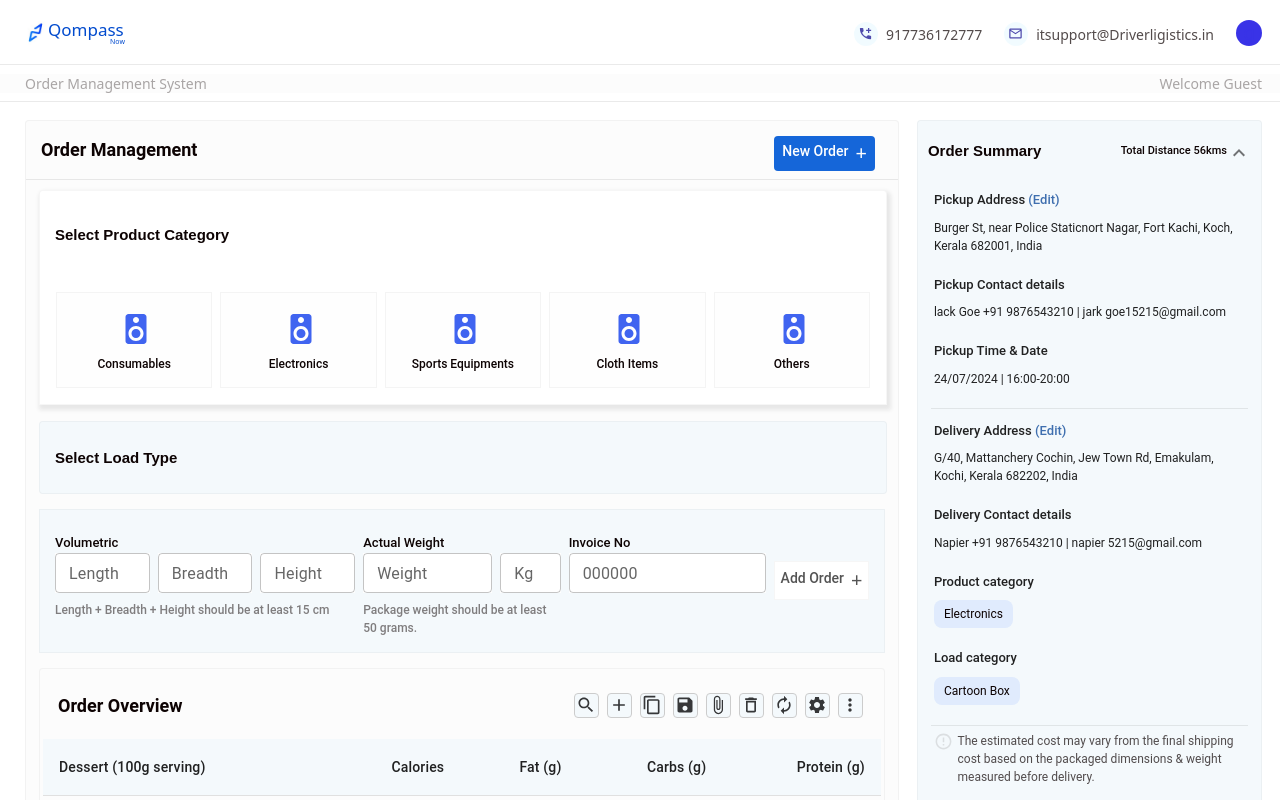
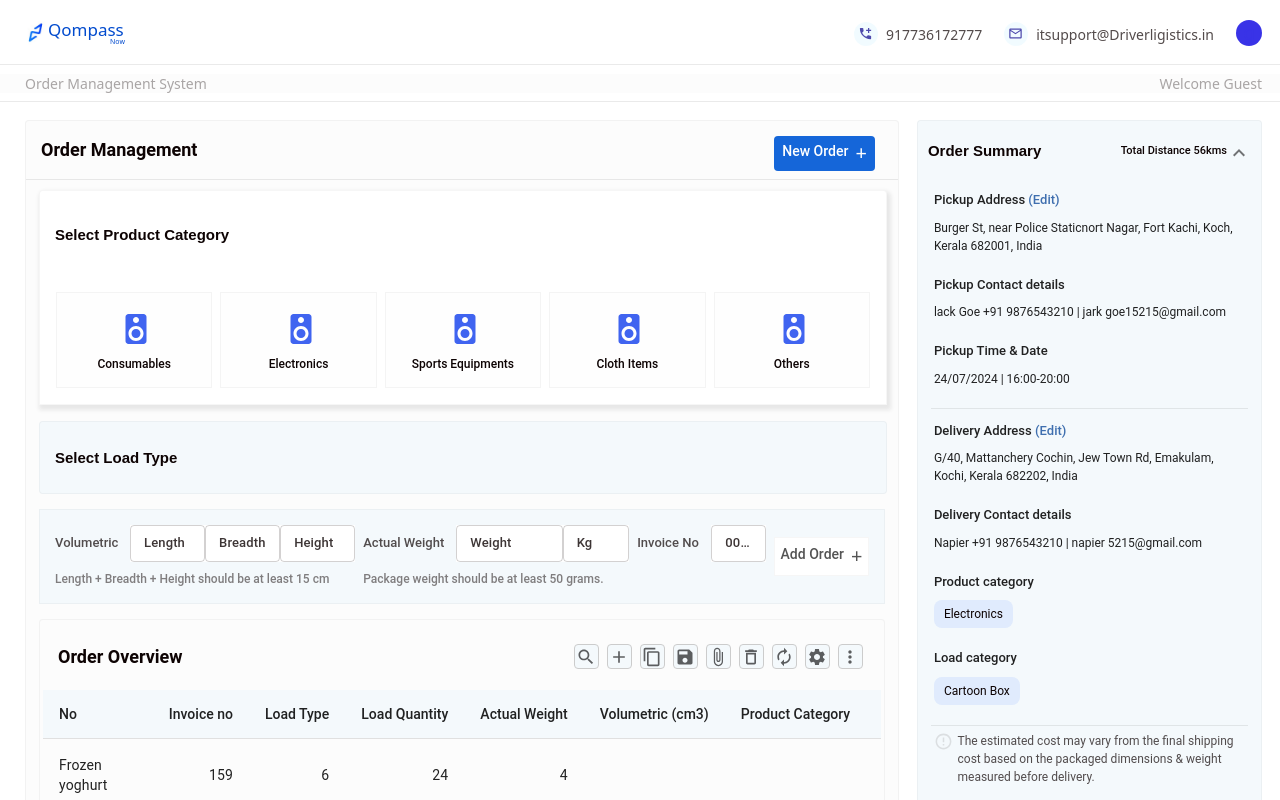
Before and after one commit to rithu1010/DriverLogistics_Project, a React (Create React App) app: page / in a window 1280 px wide. Shown: the top 800 px of the page. Built offline with nearby package versions, Linux system fonts and the light colour scheme.

Commit message:
volumetric design changes

```diff
--- a/src/Views/orderManagement/orderOverview.js
+++ b/src/Views/orderManagement/orderOverview.js
@@ -83,11 +83,23 @@ const OrderOverview = () => {
                 >
                   <TableHead sx={{ backgroundColor: "#f4f9fc" }}>
                     <TableRow>
-                      <TableCell>Dessert (100g serving)</TableCell>
-                      <TableCell align="right">Calories</TableCell>
-                      <TableCell align="right">Fat&nbsp;(g)</TableCell>
-                      <TableCell align="right">Carbs&nbsp;(g)</TableCell>
-                      <TableCell align="right">Protein&nbsp;(g)</TableCell>
+                      <TableCell sx={style.tablecelltd}>No</TableCell>
+                      <TableCell sx={style.tablecelltd}>Invoice no</TableCell>
+                      <TableCell sx={style.tablecelltd}>Load Type</TableCell>
+                      <TableCell sx={style.tablecelltd}>
+                        Load Quantity
+                      </TableCell>
+                      <TableCell sx={style.tablecelltd}>
+                        Actual Weight
+                      </TableCell>
+                      <TableCell sx={style.tablecelltd}>
+                        Volumetric (cm3)
+                      </TableCell>
+                      <TableCell sx={style.tablecelltd}>
+                        Product Category
+                      </TableCell>
+                      <TableCell sx={style.tablecelltd}>HAZMAT class</TableCell>
+                      <TableCell sx={style.tablecelltd}>Action</TableCell>
                     </TableRow>
                   </TableHead>
                   <TableBody>
--- a/src/Views/orderManagement/selectproductCatogory.js
+++ b/src/Views/orderManagement/selectproductCatogory.js
@@ -221,9 +221,12 @@ const ProductCategory = () => {
           <Grid container spacing={1}>
             {/* Volumetric */}
             <Grid item xs={12} md={4.5} sm={12}>
+              <Grid container spacing={0}>
+                <Grid item xs={12} sm={2.5} md={3} lg={3} xl={3}>
                   <Typography sx={style.formLabel}>Volumetric</Typography>
-              <Grid container spacing={1}>
-                <Grid item xs={6} sm={4} md={4} lg={4} xl={4}>
+                </Grid>
+                {/* <Grid item xs={6} sm={0.5} md={0.5} lg={0.5} xl={0.5}></Grid> */}
+                <Grid item xs={12} sm={3} md={3} lg={3} xl={3}>
                   <TextField
                     label="Length"
                     variant="outlined"
@@ -235,7 +238,7 @@ const ProductCategory = () => {
                     onChange={handleVolumetricChange}
                   />
                 </Grid>
-                <Grid item xs={6} sm={4} md={4} lg={4} xl={4}>
+                <Grid item xs={12} sm={3} md={3} lg={3} xl={3}>
                   <TextField
                     label="Breadth"
                     variant="outlined"
@@ -247,7 +250,7 @@ const ProductCategory = () => {
                     onChange={handleVolumetricChange}
                   />
                 </Grid>
-                <Grid item xs={6} sm={4} md={4} lg={4} xl={4}>
+                <Grid item xs={12} sm={3} md={3} lg={3} xl={3}>
                   <TextField
                     label="Height"
                     variant="outlined"
@@ -266,10 +269,12 @@ const ProductCategory = () => {
             </Grid>
 
             {/* Actual Weight */}
-            <Grid item xs={12} md={3} sm={12}>
+            <Grid item xs={12} md={4} sm={12}>
+              <Grid container spacing={0}>
+                <Grid item xs={12} md={3} sm={2.5} lg={4.2} xl={4.2}>
                   <Typography sx={style.formLabel}>Actual Weight</Typography>
-              <Grid container spacing={1}>
-                <Grid item xs={6} md={8} sm={6} lg={8} xl={8}>
+                </Grid>
+                <Grid item xs={12} md={4.5} sm={4} lg={4.8} xl={4.8}>
                   <TextField
                     label="Weight"
                     variant="outlined"
@@ -281,7 +286,7 @@ const ProductCategory = () => {
                     onChange={handleVolumetricChange}
                   />
                 </Grid>
-                <Grid item xs={6} md={4} sm={6} lg={4} xl={4}>
+                <Grid item xs={12} md={4.5} sm={4} lg={3} xl={3}>
                   <TextField
                     label="Kg"
                     variant="outlined"
@@ -297,17 +302,24 @@ const ProductCategory = () => {
             </Grid>
 
             {/* Invoice No */}
-            <Grid item xs={12} md={3} sm={12}>
+            <Grid item xs={12} md={2} sm={12}>
+              <Grid container spacing={1}>
+                <Grid item xs={12} md={8} sm={2.5} lg={6.5} xl={6.5}>
                   <Typography sx={style.formLabel}>Invoice No</Typography>
+                </Grid>
+                <Grid item xs={12} md={4} sm={5.5} lg={5.5} xl={5.5}>
                   <TextField
                     label="000000"
                     variant="outlined"
                     size="small"
+                    fullWidth
                     sx={style.inputField}
                     name="invoice"
                     value={volumetricData?.invoice}
                     onChange={handleVolumetricChange}
                   />
+                </Grid>
+              </Grid>
             </Grid>
             <Grid
               item
--- a/src/Views/orderManagement/style.js
+++ b/src/Views/orderManagement/style.js
@@ -93,6 +93,8 @@ const styles = () => ({
   display: {
     "&.MuiBox-root": {
       display: "flex",
+      justifyContent: "center",
+      marginTop: { xs: "12px", sm: "3px", md: "0", lg: "0", xl: "0" },
     },
   },
   Divider: {
@@ -228,10 +230,37 @@ const styles = () => ({
     },
   },
   inputField: {
+    marginTop: { xs: "10px", md: "0", sm: 0, lg: 0, xl: 0 },
     "& .MuiInputBase-input.MuiOutlinedInput-input": {
-      borderRadius: "0px !important",
+      borderTopRightRadius: "0px !important",
       color: "#0d0303",
       backgroundColor: "#fff",
+    },
+    "&.MuiFormControl-root": {
+      input: {
+        color: "#0d0303",
+        fontSize: "16px",
+        textAlign: "left",
+        padding: "7px 7px 7px 7px",
+      },
+    },
+    "& .MuiOutlinedInput-notchedOutline": {
+      borderRadius: "4px",
+      border: "1px solid #0d03032e",
+    },
+    "& .MuiInputLabel-root": {
+      color: "#0d0303",
+      fontSize: "13px",
+      fontWeight: "500",
+      opacity: "0.8",
+    },
+    "& .MuiOutlinedInput-root:hover .MuiOutlinedInput-notchedOutline": {
+      backgroundColor: "#fff",
+      border: "1px solid #0d03032e",
+    },
+    "& .MuiOutlinedInput-root.Mui-focused .MuiOutlinedInput-notchedOutline": {
+      borderColor: "#fff",
+      border: "1px solid #0d03032e",
     },
   },
   volumetricBox: {
@@ -274,8 +303,8 @@ const styles = () => ({
     "&.MuiTypography-root": {
       color: "#0d0303",
       fontSize: "13px",
-      fontWeight: "530",
-      opacity: "1",
+      fontWeight: "550",
+      opacity: "0.7",
       letterSpacing: "0px",
       marginTop: "8px",
     },
@@ -545,6 +574,7 @@ const styles = () => ({
       fontSize: 20,
       color: "#363739",
       cursor: "pointer",
+      opacity: "0.8",
     },
   },
   ordermanageTableiconflexBox: {
@@ -580,6 +610,15 @@ const styles = () => ({
       },
     },
   },
+  tablecelltd: {
+    "&.MuiTableCell-root": {
+      letterSpacing: "0em",
+      fontWeight: "500",
+      opacity: "1",
+      lineHeight: "1rem",
+      whiteSpace: "nowrap",
+    },
+  },
 });
 
 export default styles;
```
Lines whose indentation alone changed are shown as unchanged.
